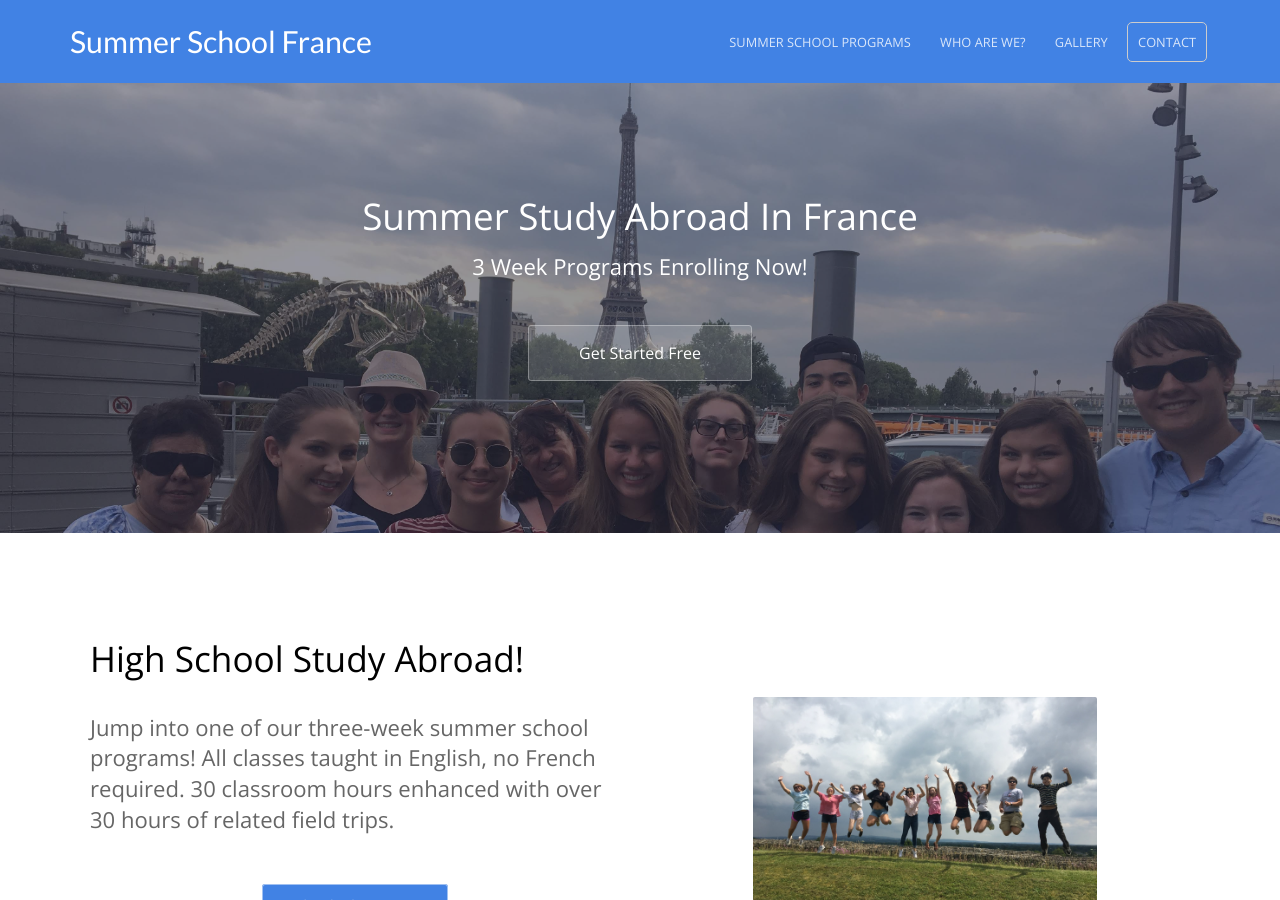
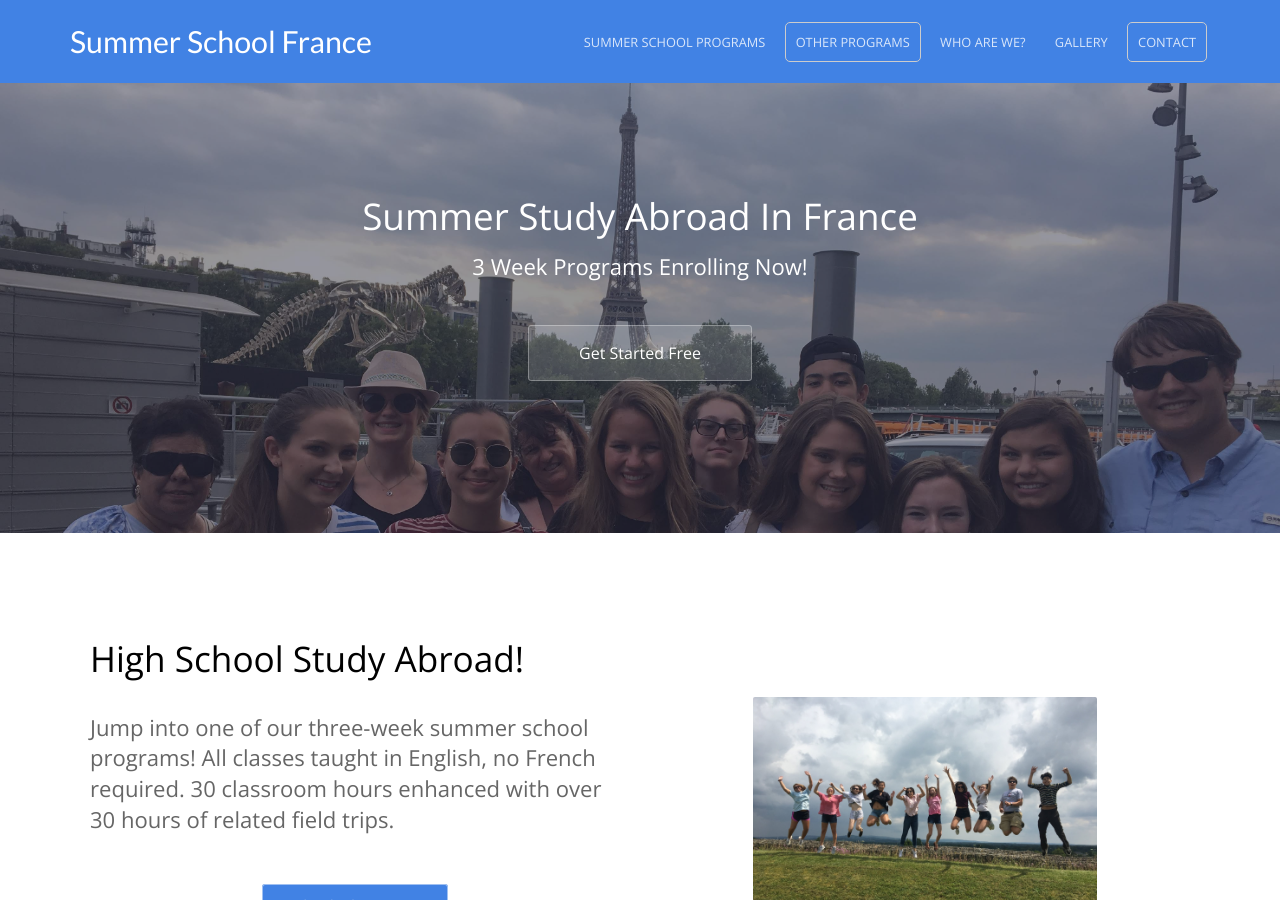
Before and after one commit to baritchie/project1, a Jekyll site: the page built from index.html, in a window 1280 px wide and 900 px high. Built offline with Jekyll 4.4.1, drawn with Linux system fonts in a browser that asks for light colours.

Commit message:
Updated '_data/navigation.yml' via CloudCannon

```diff
--- a/_data/navigation.yml
+++ b/_data/navigation.yml
@@ -2,6 +2,10 @@
   link: /summerschoolprograms/
   new_window: false
   highlight: false
+- name: Other Programs
+  link: /otherprograms/
+  new_window: false
+  highlight: true
 - name: Who Are We?
   link: /whoweare/
   new_window: false
```
